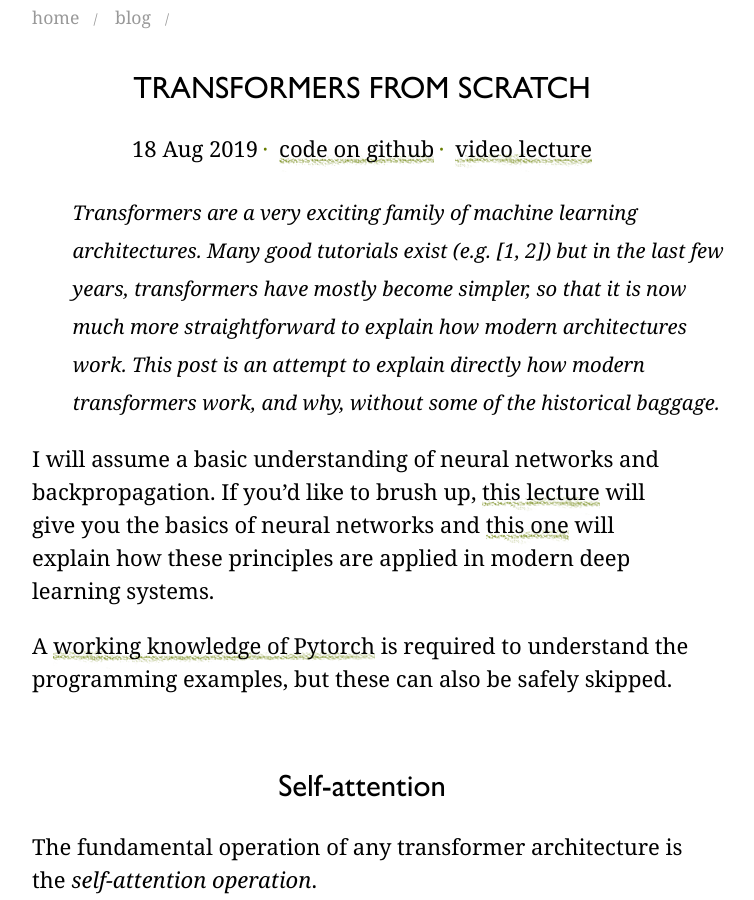
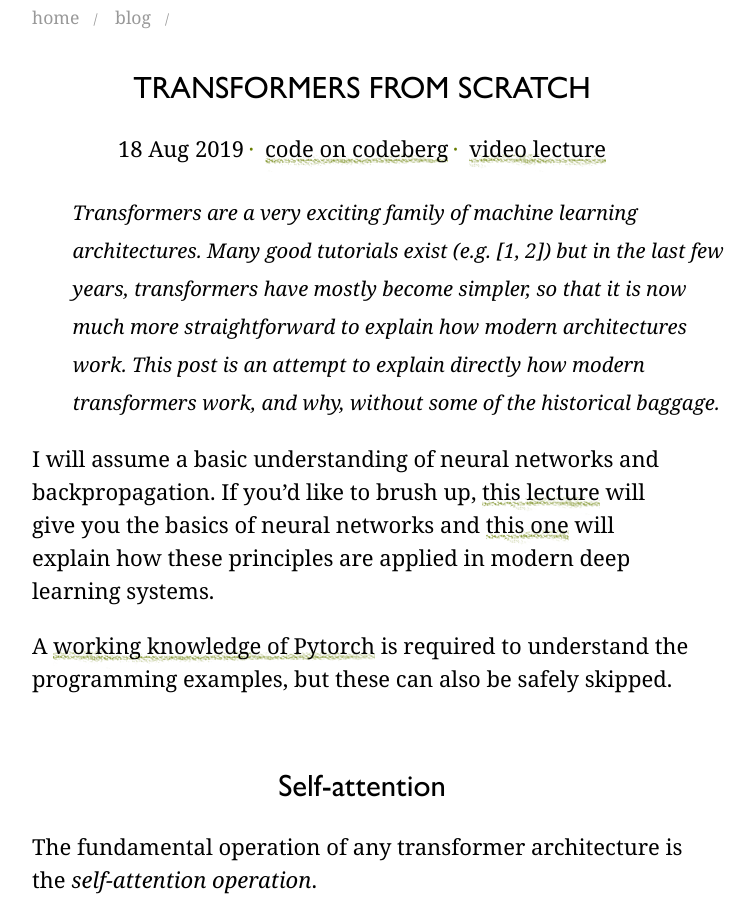
Before and after one commit to pbloem/peterbloem.nl, a Jekyll site: the page built from blog/transformers.md, in a window 1280 px wide and 900 px high. Shown: the whole window, without its empty margins (278-1032 px from the left). Built offline with Jekyll 4.4.1, drawn with Linux system fonts in a browser that asks for light colours; nearby versions of some CDN libraries; some web fonts are replaced; our own code applies the rules of GitHub Pages for plain Markdown files; formulas are drawn with MathJax 3.

Commit message:
Update transformers.md

```diff
--- a/blog/transformers.md
+++ b/blog/transformers.md
@@ -14,7 +14,7 @@ parent: blog
 </header>
 <ul class="links">
 	<li>18 Aug 2019</li>
-	<li><a class="code" href="https://github.com/pbloem/former">code on github</a></li>
+	<li><a class="code" href="https://codeberg.org/pbm/former">code on codeberg</a></li>
 	<li><a class="code" href="https://www.youtube.com/playlist?list=PLIXJ-Sacf8u60G1TwcznBmK6rEL3gmZmV">video lecture</a></li>
 </ul>
 
```
